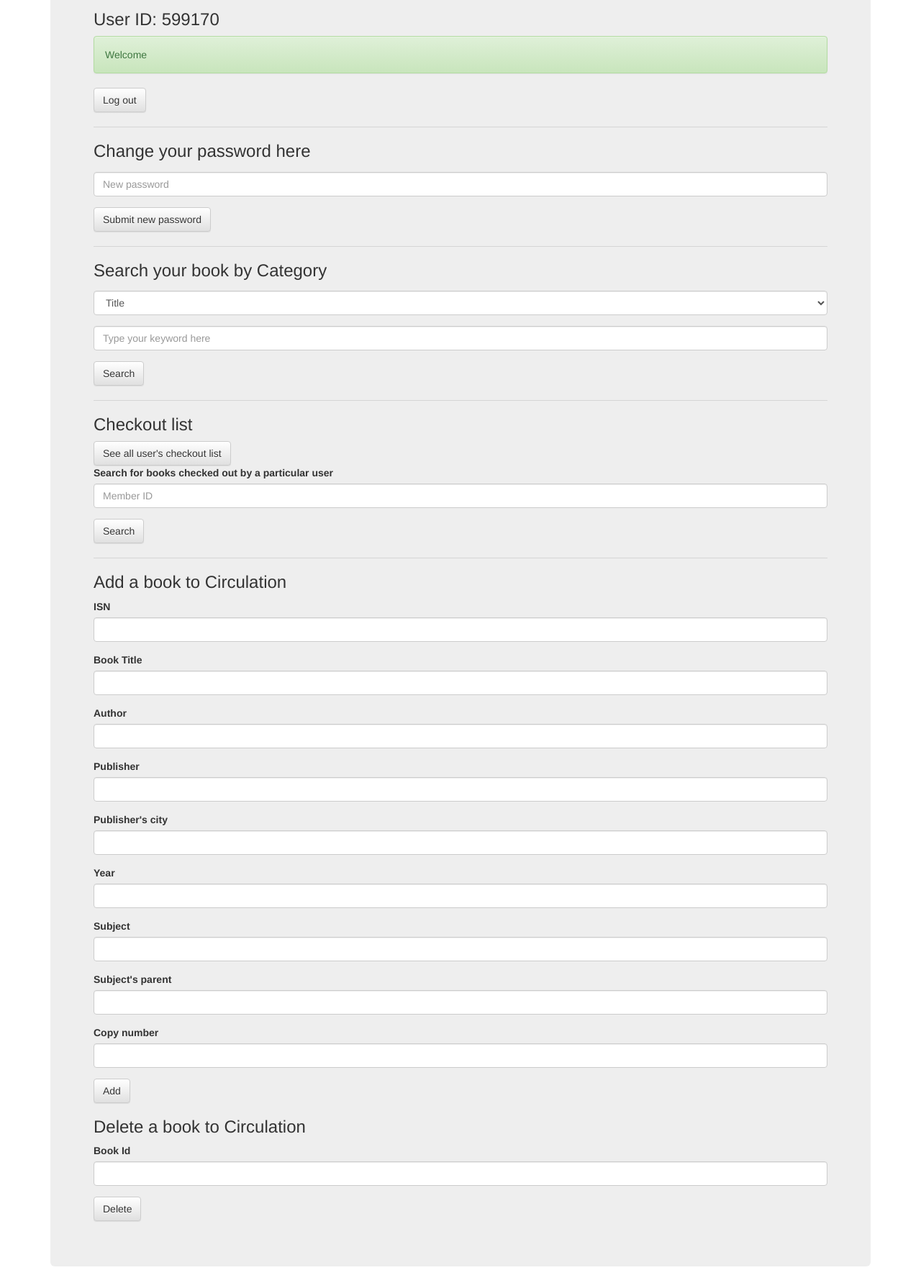
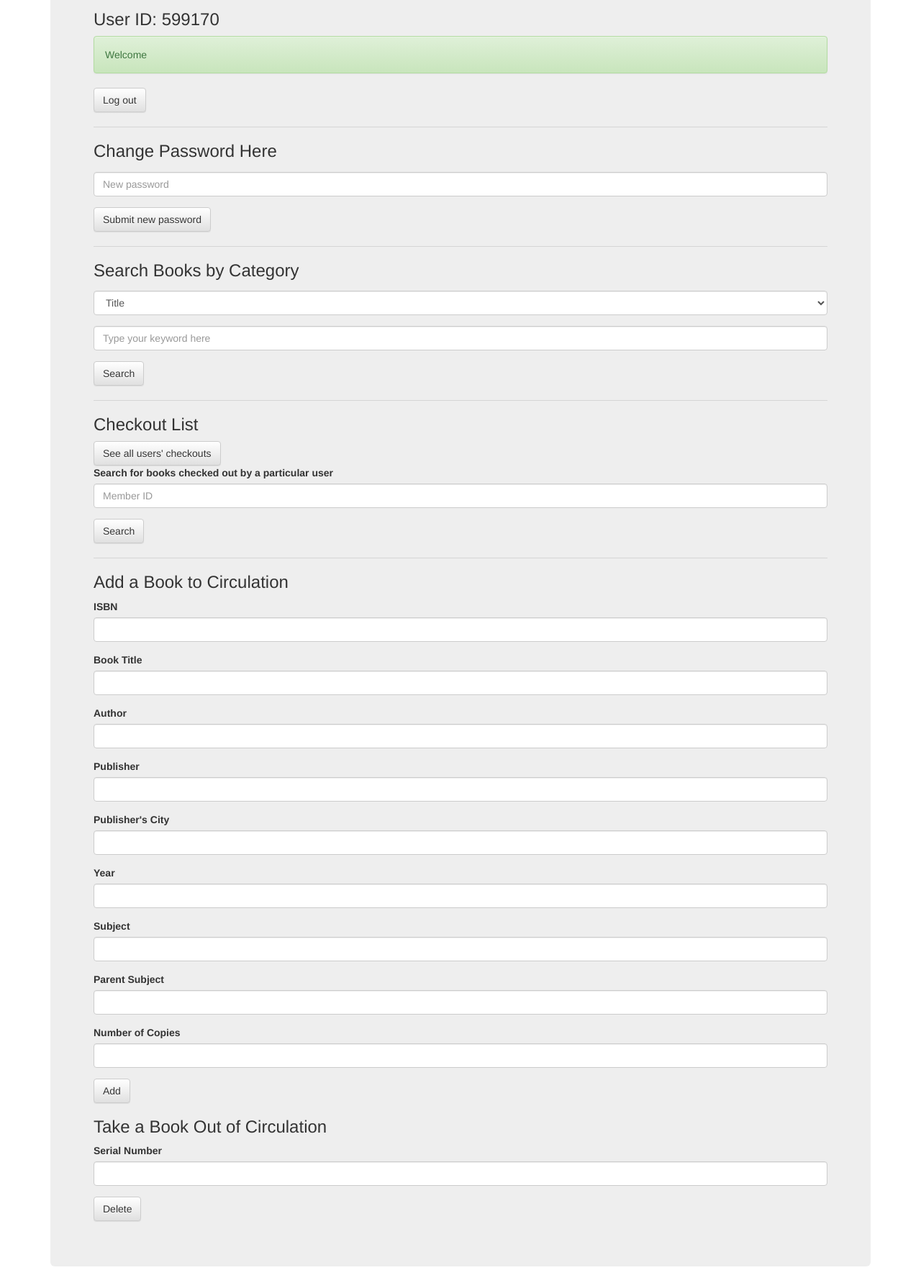
Before and after one commit to faris-14/library, a PHP site: page /employeeIndex.php in a window 1280 px wide. Shown: the part 147-1937 px from the top of the page at 72% size. Run offline with PHP 8.4, Linux system fonts and the light colour scheme; a user stored in the database is signed in.

Commit message:
Grammatical Edits
Made edits to spelling and grammar for front end.  Also changed add book
functionality to add copies of the book only if it already exists in the
database.

```diff
--- a/mingyuanDB/EmployeeSearch.php
+++ b/mingyuanDB/EmployeeSearch.php
@@ -22,7 +22,7 @@
 
 
 <script type="text/javascript" src="js/functions.js"></script>
-<title>Search Result</title>
+<title>Search Results</title>
 </head>
 
 <body>
@@ -53,7 +53,7 @@
 	else if($searchtype==5)
 		$sql = "select book.book_id as book_id,title,year,publisher.name as p_name,first_name,last_name,subject.name as s_name, parent, available,serial_number
                 from book,publisher,author,subject,copy where book.book_id=copy.book_id and book.subject_id=subject.subject_id and book.Author_id=author.Author_id and book.publisher_id=publisher.publisher_id
-                and (subject.name like '%$keyword%' or author.first_name like '%$keyword%' or last_name like '%$keyword%' or title like '%$keyword%' or publisher.name like '%$keyword%')";
+                and (subject.name like '%$keyword%' or author.first_name like '%$keyword%' or author.last_name like '%$keyword%' or title like '%$keyword%' or publisher.name like '%$keyword%')";
     $result = mysqli_query($conn,$sql);
     if (!$result)
          die("Query Failed.");
--- a/mingyuanDB/checkoutbook.php
+++ b/mingyuanDB/checkoutbook.php
@@ -24,7 +24,7 @@
     ?>
     <div class="container">
         <div class="jumbotron">
-            <h2>Check out to whom?</h2>
+            <h2>Checkout to whom?</h2>
             <hr />
             <form action="confirmcheckout.php" method="post">
                 <div class="form-group">
--- a/mingyuanDB/checkoutlist.php
+++ b/mingyuanDB/checkoutlist.php
@@ -18,7 +18,7 @@
 require 'database/connect.php';
 $sql = "select * from check_outs,copy,book where book.book_id = copy.book_id and copy.serial_number = check_outs.serial_number";
 $result = mysqli_query($conn,$sql);
-echo "<h3>Check out lists</h3>";
+echo "<h3>Master Checkout List</h3>";
 echo "<a href='employeeIndex.php'><button class='btn btn-default'>Back</button></a>";
 if (!$result)
     die("Query Failed.");
@@ -31,7 +31,7 @@ if (mysqli_num_rows($result) == 0){
 else{
     //*** start a new session
     echo "<table class='table'>";
-    echo        "<tr><td>ISN</td><td>Book Title</td><td>Borrower</td><td>Check out date</td><td>Due date</td><td></td></tr>";
+    echo        "<tr><td>ISBN</td><td>Book Title</td><td>Borrower</td><td>Checkout Date</td><td>Due Date</td><td></td></tr>";
     while($row = $result->fetch_assoc()) {
 		echo "<form action='returnbook.php' method='post'><input type='text' name='serial_number' style='display:none;' value=".$row["serial_number"]." />";
         echo "<tr><td>" .
--- a/mingyuanDB/confirmcheckout.php
+++ b/mingyuanDB/confirmcheckout.php
@@ -44,7 +44,7 @@
         $result = mysqli_query($conn,$sql3);
         if (!$result)
             die("Update copy Failed.");
-        echo "<script>alert('Check out succesfully!!');location.href='employeeIndex.php';</script>";
+        echo "<script>alert('Checkout Successful!!');location.href='employeeIndex.php';</script>";
     }
 		mysqli_free_result($result);
 
--- a/mingyuanDB/deletebook.php
+++ b/mingyuanDB/deletebook.php
@@ -34,7 +34,7 @@
     if (!$result)
          die("Search copy query Failed.");
     if (mysqli_num_rows($result) > 0){
-		echo "<script>alert('Some book has been borrowed out, can not be deleted!');location.href='employeeIndex.php';</script>";
+		echo "<script>alert('Book has been borrowed out, cannot be deleted!');location.href='employeeIndex.php';</script>";
         exit;
     }
     $result = mysqli_query($conn,$sql2);
--- a/mingyuanDB/employeeIndex.php
+++ b/mingyuanDB/employeeIndex.php
@@ -35,7 +35,7 @@
             <a href="logout.php"><button type="button" class="btn btn-default">Log out</button></a>
 
             <hr />
-            <h3>Change your password here</h3>
+            <h3>Change Password Here</h3>
             <form action="changepasswd.php" method="post">
                 <div class="form-group">
                     <label for="exampleInputPassword"></label>
@@ -46,13 +46,13 @@
                 </div>
             </form>
             <hr />
-            <h3>Search your book by Category</h3>
+            <h3>Search Books by Category</h3>
             <form action="employeeSearch.php" method="get">
                 <div class="form-group">
                     <label for="exampleInputType"></label>
                     <select class="form-control" name="searchtype">
                         <option value="2">Title</option>
-                        <option value="1">Auther</option>
+                        <option value="1">Author</option>
                         <option value="3">Publisher</option>
                         <option value="4">Subject</option>
                         <option value="5">Keyword</option>
@@ -69,8 +69,8 @@
 
             <hr />
 
-            <h3>Checkout list</h3>
-            <a href='checkoutlist.php'><button class='btn btn-default'>See all user's checkout list</button></a>
+            <h3>Checkout List</h3>
+            <a href='checkoutlist.php'><button class='btn btn-default'>See all users' checkouts</button></a>
             <form action="searchcheckout.php" method="get">
                 <div class="form-group">
                     <label for="exampleInputUserId">Search for books checked out by a particular user</label>
@@ -83,10 +83,10 @@
                 <hr />
 
 
-                <h3>Add a book to Circulation</h3>
+                <h3>Add a Book to Circulation</h3>
                 <form action="addbook.php" method="post">
                     <div class="form-group">
-                        <label for="exampleInputType">ISN</label>
+                        <label for="exampleInputType">ISBN</label>
                         <input type="text" class="form-control" placeholder="" name="book_id" required="true" />
                     </div>
                     <div class="form-group">
@@ -102,7 +102,7 @@
                         <input type="text" class="form-control" id="publisher" placeholder="" name="publisher" required="true" />
                     </div>
                     <div class="form-group">
-                        <label for="exampleInputType">Publisher's city</label>
+                        <label for="exampleInputType">Publisher's City</label>
                         <input type="text" class="form-control" placeholder="" name="city" required="true" />
                     </div>
                     <div class="form-group">
@@ -114,11 +114,11 @@
                         <input type="text" class="form-control" placeholder="" name="subject" required="true" />
                     </div>
                     <div class="form-group">
-                        <label for="exampleInputType">Subject's parent</label>
+                        <label for="exampleInputType">Parent Subject</label>
                         <input type="text" class="form-control" placeholder="" name="parent" required="true" />
                     </div>
                     <div class="form-group">
-                        <label for="exampleInputType">Copy number</label>
+                        <label for="exampleInputType">Number of Copies</label>
                         <input type="text" class="form-control" placeholder="" name="copy_number" required="true" />
                     </div>
                     <div class="form-group">
@@ -126,10 +126,10 @@
                     </div>
 
                 </form>
-                <h3>Delete a book to Circulation</h3>
+                <h3>Take a Book Out of Circulation</h3>
                 <form action="deletebook.php" method="post">
                     <div class="form-group">
-                        <label for="exampleInputType">Book Id</label>
+                        <label for="exampleInputType">Serial Number</label>
                         <input type="text" class="form-control" placeholder="" name="book_id" required="true" />
                     </div>
                     <div class="form-group">
--- a/mingyuanDB/login.php
+++ b/mingyuanDB/login.php
@@ -18,7 +18,7 @@
 <?php
 session_start();
 if(isset($_SESSION["InvalidUser"])&&$_SESSION["InvalidUser"] =="yes"){
-  echo "<div class='alert alert-danger' role='alert' >Wrong email or password</div>";
+  echo "<div class='alert alert-danger' role='alert' >Wrong user id or password</div>";
   $_SESSION["InvalidUser"] ="no";
 }
 
--- a/mingyuanDB/register_connect.php
+++ b/mingyuanDB/register_connect.php
@@ -31,7 +31,7 @@
          session_start();
 
          //*** set a session variable
-         $_SESSION["ValidUser"] = $email;
+         $_SESSION["ValidUser"] = $first_name;
 
          //*** redirect when all is well; otherwise, loop here
 
--- a/mingyuanDB/returnbook.php
+++ b/mingyuanDB/returnbook.php
@@ -28,7 +28,7 @@
     if (!$result)
         die("Query2 Failed.");
 
-    echo "<script>alert('Return book successfully');location.href='employeeIndex.php';</script>";
+    echo "<script>alert('Returned book successfully');location.href='employeeIndex.php';</script>";
 
 		mysqli_free_result($result);
 
```
Also changed, not shown: mingyuanDB/addbook.php (+18 -3 lines), mingyuanDB/index.php (+5 -5 lines), mingyuanDB/signup.php (+7 -7 lines).
